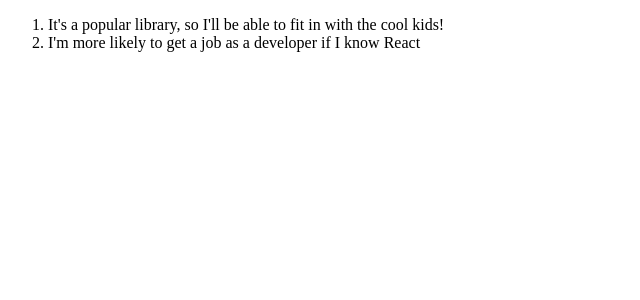
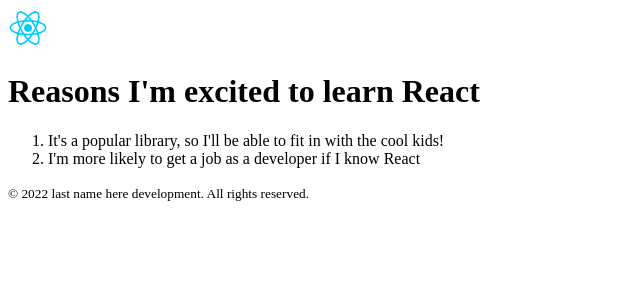
Before and after one commit to Fatima-hub333/REACT-Practices, a React (Create React App) app: page / in a window 1280 px wide. Shown: the top 300 px of the page, without its empty margins (0-640 px from the left). Built offline with nearby package versions, Linux system fonts and the light colour scheme.

Commit message:
Update index.js

```diff
--- a/src/index.js
+++ b/src/index.js
@@ -4,12 +4,23 @@
 
 function MyPage() {
   return (
+    <div>
+      <header>
+        <nav>
+          <img src="./react-logo.png" width="40px" />
+        </nav>
+      </header>
+      <h1>Reasons I'm excited to learn React</h1>
       <ol>
         <li>It's a popular library, so I'll be
         able to fit in with the cool kids!</li>
         <li>I'm more likely to get a job as a developer
         if I know React</li>
       </ol>
+      <footer>
+        <small>© 2022 last name here development. All rights reserved.</small>
+      </footer>
+    </div>
   )
 }
 
```
Lines whose indentation alone changed are shown as unchanged.
